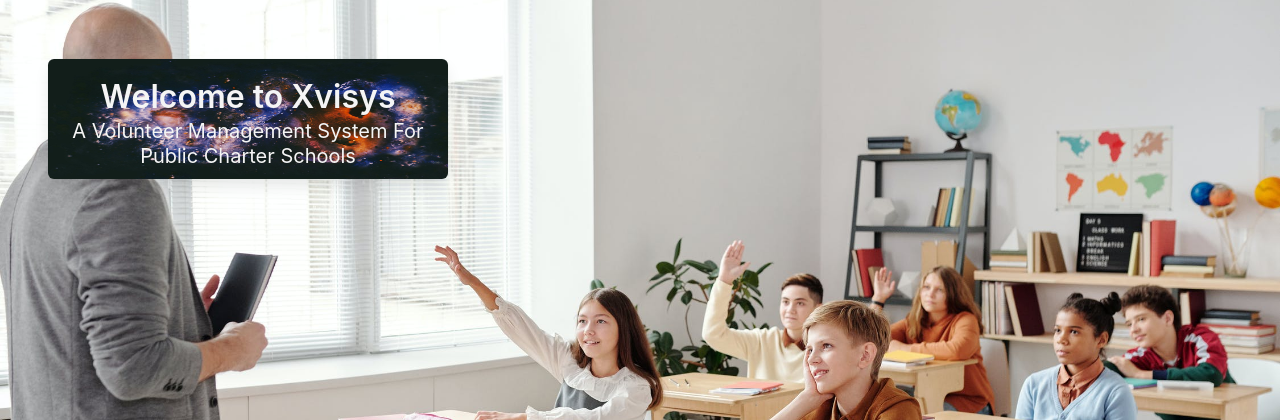
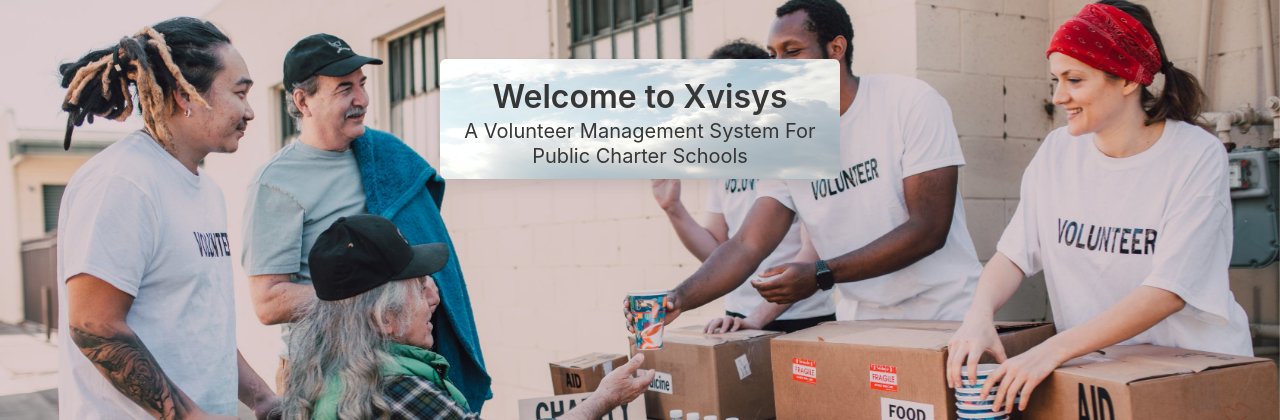
Before and after one commit to binayak99/xvisysdjango, a Django app: page / in a window 1280 px wide. Shown: the part 85-505 px from the top of the page. Run offline with Django 3.2, Linux system fonts and the light colour scheme.

Commit message:
tweaked about title

```diff
--- a/apps/core/static/core/images/style.css
+++ b/apps/core/static/core/images/style.css
@@ -11,6 +11,10 @@ h1 {
 }
 
 #box{
+  margin-left: auto;
+	margin-right: auto;
+	max-width: 400px;
+	float: none;
   width:400px;
   height:120px;
   text-align: center;
--- a/apps/core/templates/core/frontpage.html
+++ b/apps/core/templates/core/frontpage.html
@@ -19,8 +19,8 @@
 
 
     <div class="box" id='box' style="background-image: url('{% static 'core/images/image.jpeg'%}');">
-        <h1 class="title has-text-light ">Welcome to Xvisys</h1>
-        <h2 class="subtitle has-text-light">A Volunteer Management System For Public Charter Schools</h2>
+        <h1 class="title ">Welcome to Xvisys</h1>
+        <h4 class="subtitle has-text-dark">A Volunteer Management System For Public Charter Schools</h4>
     </div>
 
 </body>
--- a/apps/dashboard/api.py
+++ b/apps/dashboard/api.py
@@ -17,6 +17,7 @@ def api_search(request):
             'id': event.id,
             'title': event.title,
             'short_description': event.short_description,
+            'start_time': event.start_time,
             'url': '/events/%s/' % event.id
         }
         eventslist.append(obj)
--- a/apps/dashboard/templates/dashboard/dashboard.html
+++ b/apps/dashboard/templates/dashboard/dashboard.html
@@ -19,7 +19,7 @@
                         </div>
 
                         <div class="content">
-                           <p>Short Desccription : {{ event.short_description }}</p>
+                           <p>Short Description : {{ event.short_description }}</p>
                            <p>Long Description   : {{ event.long_description }}</p>
                            <p>Start Time         : {{ event.start_time }}</p>
                            <p>End Time           : {{ event.end_time }}</p>
--- a/apps/dashboard/templates/dashboard/search.html
+++ b/apps/dashboard/templates/dashboard/search.html
@@ -36,6 +36,7 @@
             >
                 <h3 class="is-size-4">[[ event.title ]]</h3>
                 <p>[[ event.short_description ]]</p>
+                <p>Start Time: [[ event.start_time ]]</p>
 
                 <a :href="event.url">View details</a>
             </div>
```
Also changed, not shown: apps/dashboard/templates/dashboard/add_event.html (+4 -4 lines), apps/core/static/core/images/image.jpeg, apps/core/static/core/images/team.jpeg.
